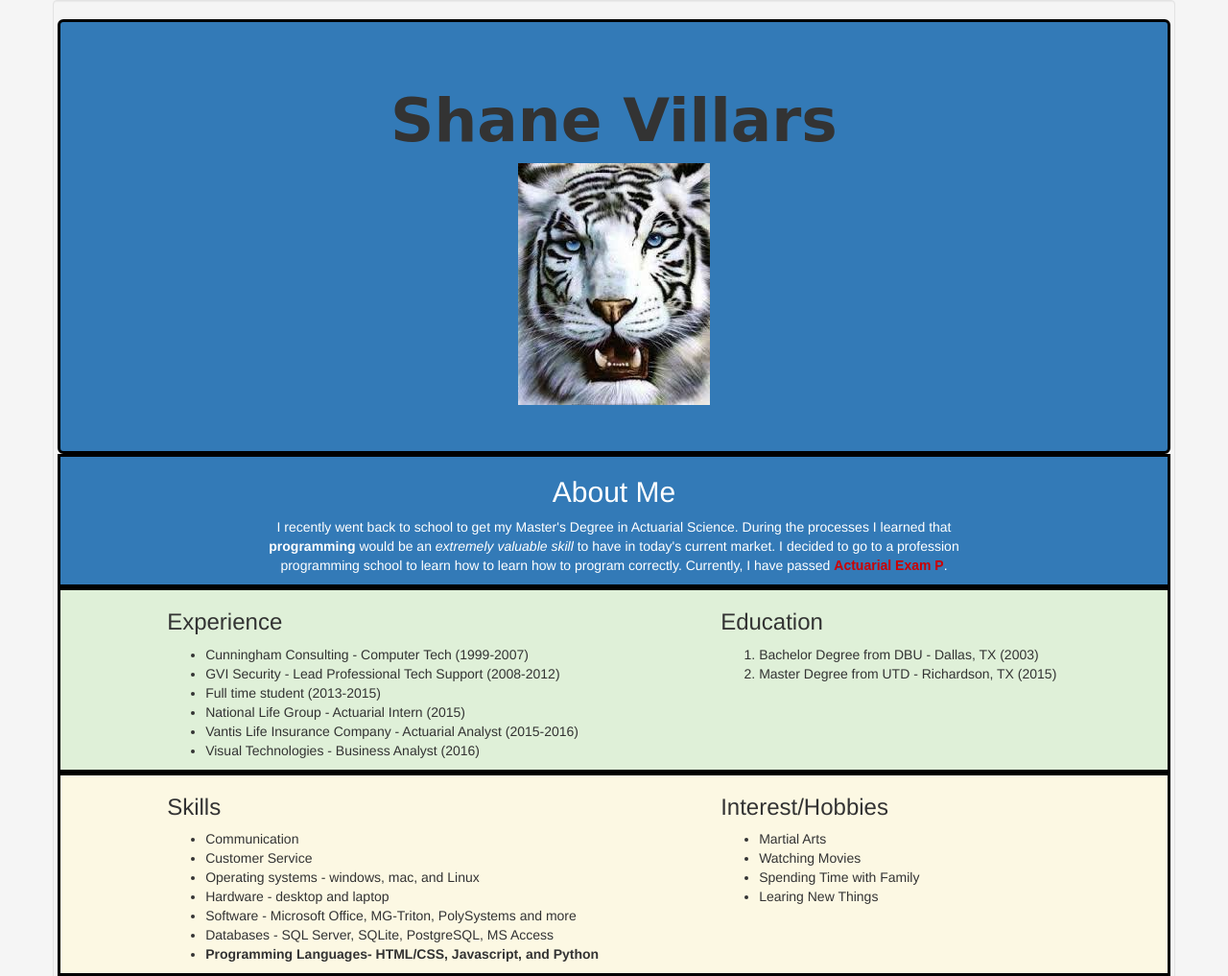
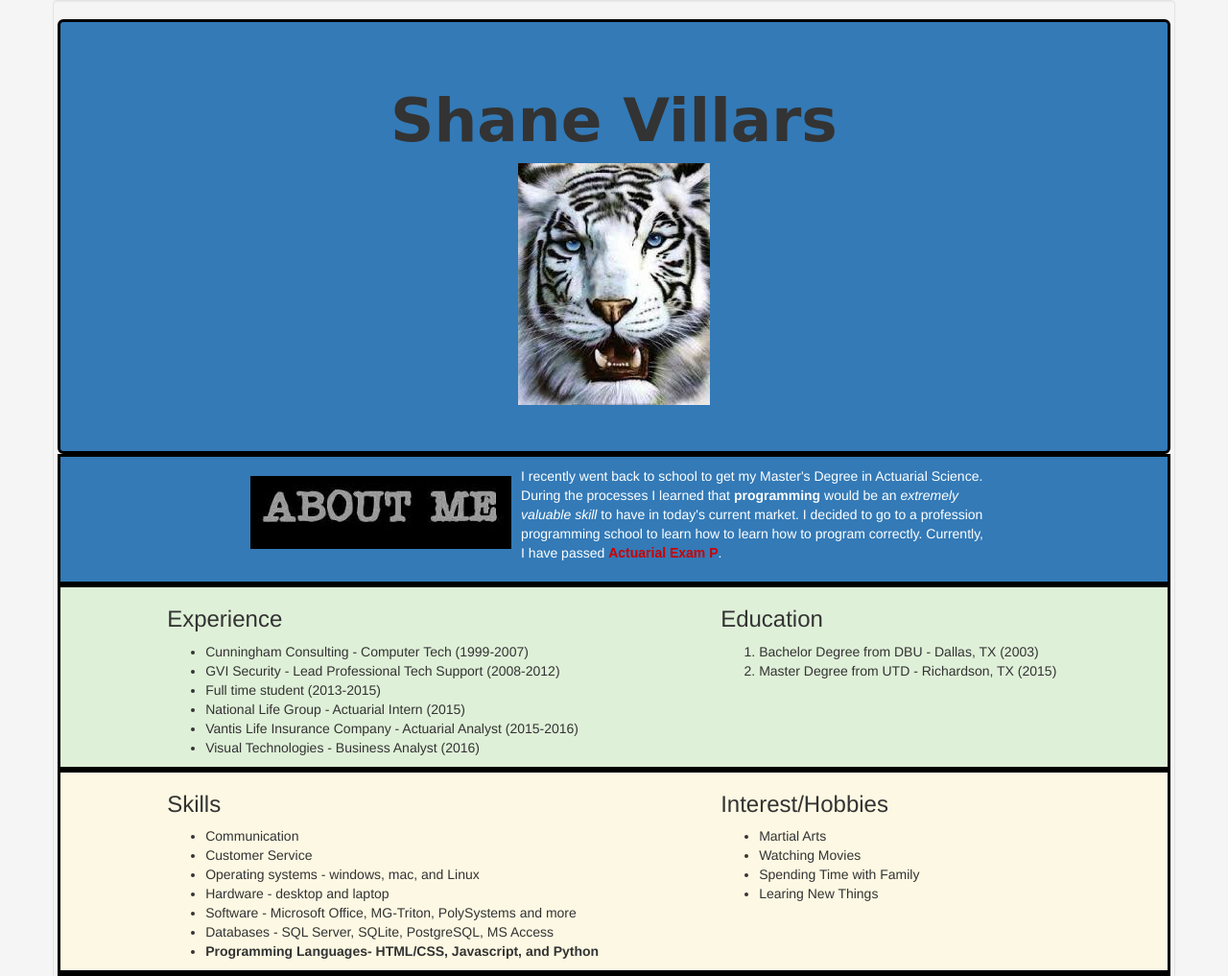
Before and after one commit to svillars/portfolio, a plain HTML site: page index.html in a window 1280 px wide. Shown: the top 1017 px of the page at 96% size. Drawn offline with nearby package versions, Linux system fonts and the light colour scheme.

Commit message:
It will add a floating pic

```diff
--- a/css/styles.css
+++ b/css/styles.css
@@ -5,6 +5,11 @@
 h1 {
   font-family: cursive;
   font-weight: bold;
+}
+
+.about-me-photo {
+  float: left;
+  margin: 10px;
 }
 
 .jumbotron {
@@ -24,9 +29,10 @@ scan {
 }
 
 .row2 {
-  text-align: center;
   width: 70%;
   margin-left: 15%;
+  padding-bottom: 10px;
+  padding-top: 10px;
 }
 
 .bg-primary {
@@ -45,6 +51,7 @@ scan {
   border-top: solid black 3px;
   border-left: solid black 3px;
   border-right: solid black 3px;
+  padding: 10px;
 }
 
 .combine-row6 {
--- a/index.html
+++ b/index.html
@@ -19,7 +19,7 @@
 
     <div class="row bg-primary">
       <div class="col-md-12 row2">
-        <h2>About Me</h2>
+        <img class="about-me-photo" src="img/about-me.jpeg" alt="about me photo" />
         <p class="intro">
           I recently went back to school to get my Master's Degree in Actuarial Science. During the processes I learned that <strong>programming</strong> would be an <em>extremely valuable skill</em> to have in today's current market. I decided to go to a profession programming school to learn how to learn how to program correctly. Currently, I have passed <scan>Actuarial Exam P</scan>.
         </p>
```
Also changed, not shown: img/about-me.jpeg (added).
